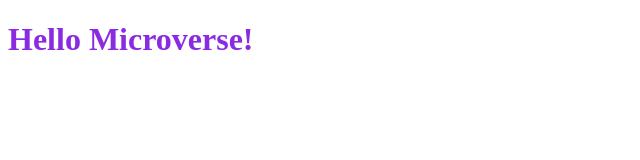
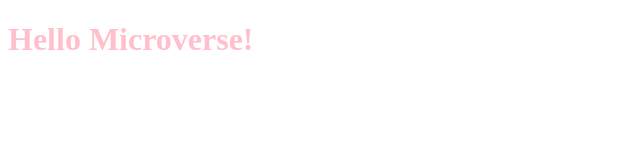
Before and after one commit to tresorsawasawa/Hello-Microverse-Project, a plain HTML site: page index.html in a window 1280 px wide. Shown: the whole page, without its empty margins (0-640 px from the left). Drawn offline with Linux system fonts and the light colour scheme.

Commit message:
Update style.css file

```diff
--- a/style.css
+++ b/style.css
@@ -1,3 +1 @@
-.header{
-  color: blueviolet;
-}
+.header { color: pink; }
```
